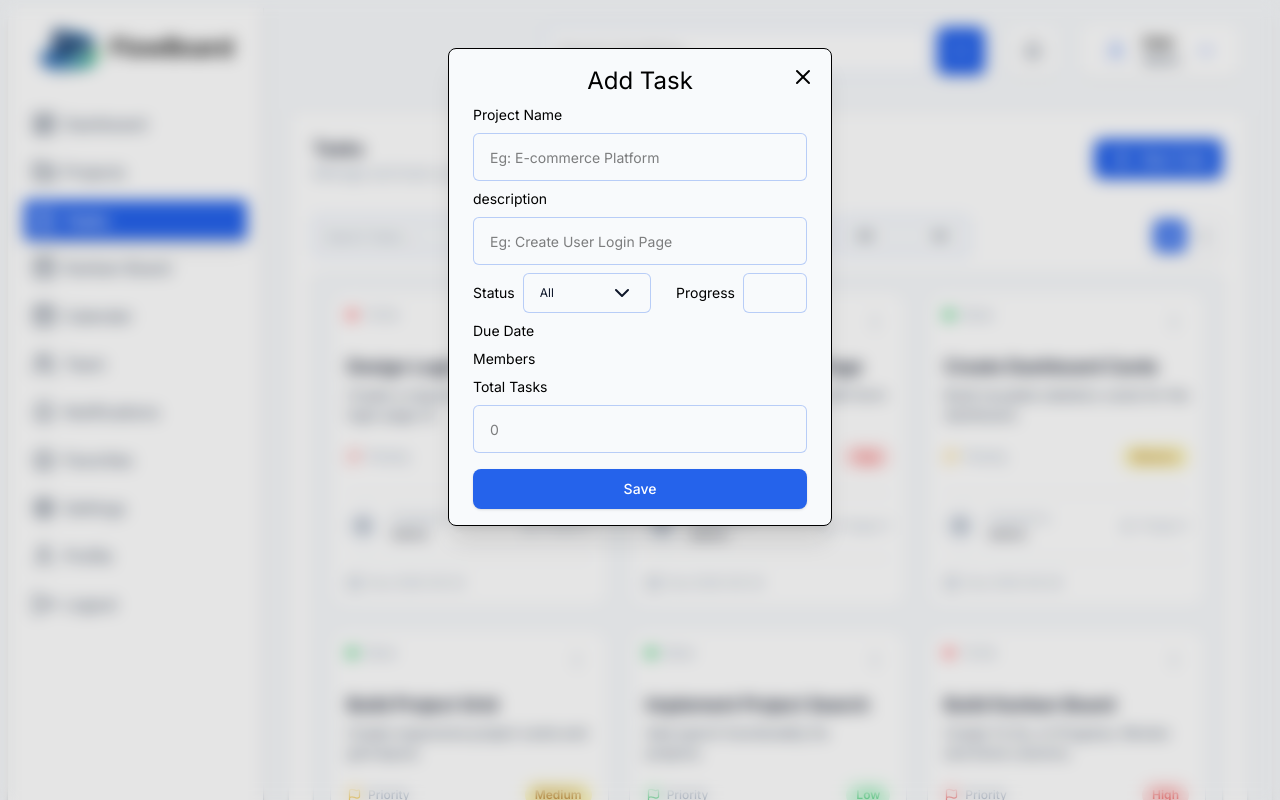
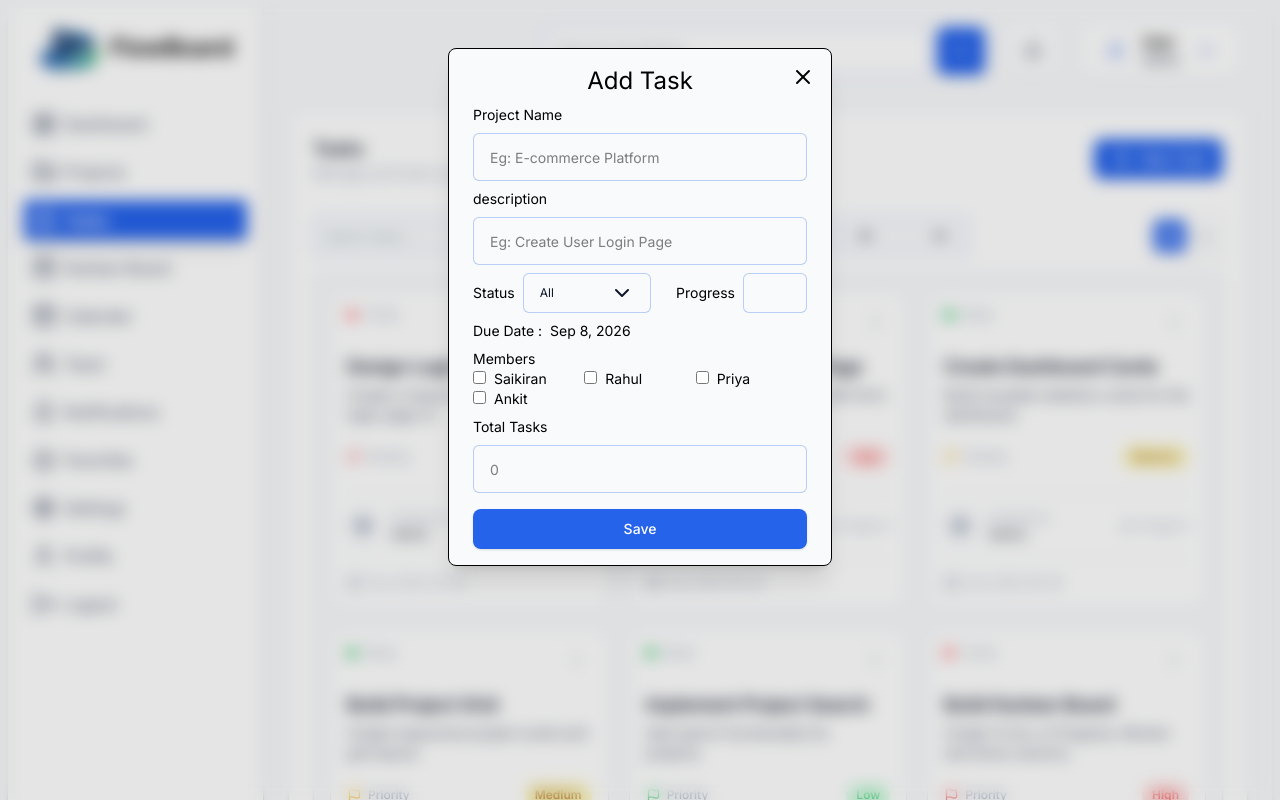
Before and after one commit to Saikiran-Srichurnam/FlowBoard, a React (Vite) app: page /tasks in a window 1280 px wide. Both pictures are taken after a click on the button "New Task". Shown: the top 800 px of the page. Built offline with nearby package versions, Linux system fonts and the light colour scheme.

Commit message:
add pick task members functionality

```diff
--- a/src/components/task/AddNewTaskModal.jsx
+++ b/src/components/task/AddNewTaskModal.jsx
@@ -20,6 +20,38 @@ function AddNewTaskModal() {
 
   // importing functions from the task context
   const { handleCloseModal } = useTasks()
+
+  // function for due date
+  const getDueDate = () => {
+    const date = new Date();
+    date.setDate(date.getDate() + 7); // Add 7 days
+    return date.toLocaleDateString('en-US', {
+      month: 'short',
+      day: 'numeric',
+      year: 'numeric'
+    });
+  }
+
+  // total members present in development team
+  const allTaskMembers = ["Saikiran", "Rahul", "Priya", "Ankit"]
+
+  const [taskMembers, setTaskMembers] = useState([])
+
+  // handling checkbox of selecting tasks members
+  const pickSelectedTaskMember = (event) => {
+    const value = event.target.value;
+    const isChecked = event.target.checked;
+
+    let newMembers;
+    if (isChecked) {
+      newMembers = [...taskMembers, value]
+    } else {
+      newMembers = taskMembers.filter(member => member !== value)
+    }
+
+    console.log(newMembers);
+    setTaskMembers(newMembers)
+  }
 
   return (
     <div className="fixed inset-0 z-50 flex items-start justify-center pt-[6vh]">
@@ -88,12 +120,30 @@ function AddNewTaskModal() {
 
           </div>
           <div className='flex items-center gap-2'>
-            <h2>Due Date</h2>
-            {/* <p>{getDueDate()}</p> */}
+            <h2>Due Date :</h2>
+            <p>{getDueDate()}</p>
           </div>
           <div className=''>
             <h2>Members</h2>
             <div className='grid grid-cols-3 space-x-2'>
+              {allTaskMembers && allTaskMembers.map((member) => (
+                <span key={member} className='space-x-2'>
+                  <input
+                    type="checkbox"
+                    name=""
+                    id={member}
+                    value={member}
+                    onChange={pickSelectedTaskMember}
+                    checked={taskMembers.includes(member)}
+                  />
+                  <label htmlFor={member}>{member}</label>
+                </span>
+              ))}
+              {taskMembers.length > 0 && (
+                <p className='text-xs text-muted-foreground mt-1'>
+                  Selected: {taskMembers.join(", ")}
+                </p>
+              )}
             </div>
           </div>
         </div>
```
